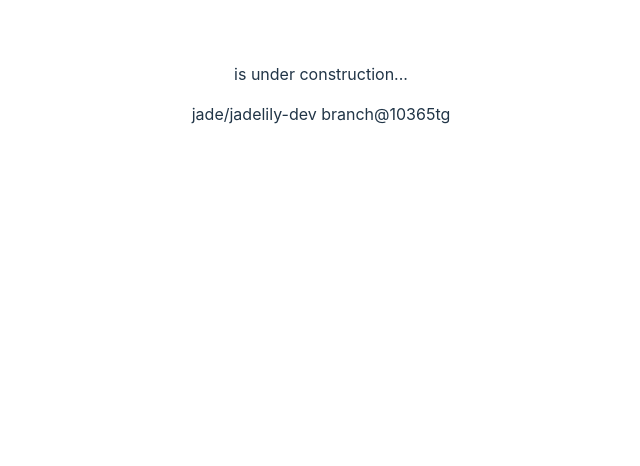
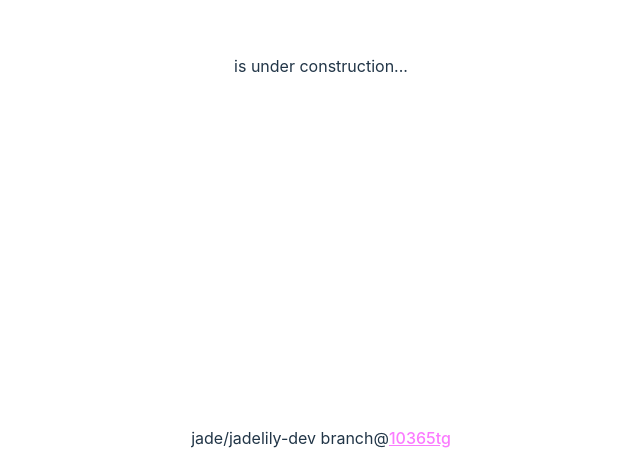
Before and after one commit to jadelily18/jadelily.dev, a Svelte app: page / in a window 1280 px wide. Shown: the part 334-800 px from the top of the page, without its empty margins (319-959 px from the left). Built offline with nearby package versions, Linux system fonts and the light colour scheme.

Commit message:
layout + scss + link to git commit

```diff
--- a/package.json
+++ b/package.json
@@ -18,5 +18,8 @@
     "tslib": "^2.4.0",
     "typescript": "^4.6.4",
     "vite": "^3.2.3"
+  },
+  "dependencies": {
+    "sass": "^1.56.1"
   }
 }
--- a/src/App.svelte
+++ b/src/App.svelte
@@ -8,7 +8,9 @@
 <svelte:head>
     <title>Jade</title>
 </svelte:head>
-<main class="main">
+<body>
+    <div />
+    <main>
         <a
             href="https://github.com/jadelily18/jadelily.dev"
             class="hover-underline-animation"
@@ -16,18 +18,37 @@
             <h1 class="title">jadelily.dev</h1>
         </a>
         <p>is under construction...</p>
+    </main>
+    <footer>
         <p>
             {repo_owner}/{repo_slug}
-        {repo_branch}@{commit_sha.substring(0, 7)}
+            {repo_branch}@<a
+                class="link"
+                href="https://github.com/{repo_owner}/{repo_slug}/tree/{commit_sha}"
+                >{commit_sha.substring(0, 7)}</a
+            >
         </p>
-</main>
+    </footer>
+</body>
 
-<style>
-    /* .main {
-        height: screen;
-    } */
+<style lang="scss">
+    body {
+        display: flex;
+        flex-direction: column;
+        width: 100vw;
+        text-align: center;
+        justify-content: space-between;
+        align-content: center;
+
+        --primary_color: #fb7bff;
+    }
 
     .title {
         margin: 0;
     }
+
+    .link {
+        color: var(--primary_color);
+        text-decoration: underline;
+    }
 </style>
--- a/src/app.css
+++ b/src/app.css
@@ -42,13 +42,6 @@ h1 {
   padding: 2em;
 }
 
-#app {
-  max-width: 1280px;
-  margin: 0 auto;
-  padding: 2rem;
-  text-align: center;
-}
-
 button {
   border-radius: 8px;
   border: 1px solid transparent;
--- a/svelte.config.js
+++ b/svelte.config.js
@@ -1,7 +1,9 @@
-import sveltePreprocess from 'svelte-preprocess'
+import sveltePreprocess from "svelte-preprocess"
 
 export default {
-  // Consult https://github.com/sveltejs/svelte-preprocess
-  // for more information about preprocessors
-  preprocess: sveltePreprocess()
+    // Consult https://github.com/sveltejs/svelte-preprocess
+    // for more information about preprocessors
+    preprocess: sveltePreprocess({
+        sass: true,
+    }),
 }
```
Also changed, not shown: 1 other file (tests, documents, lock files or other folders). Lines whose indentation alone changed are shown as unchanged.
